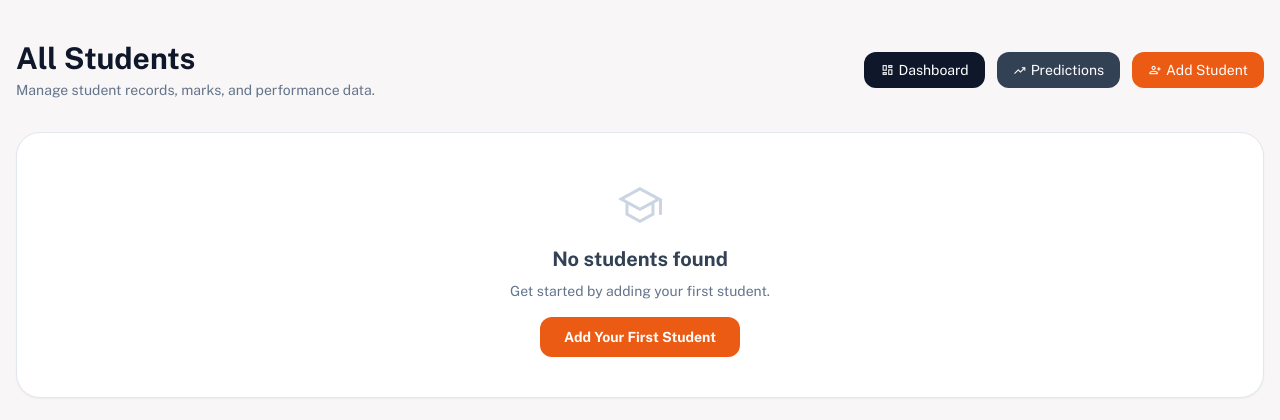
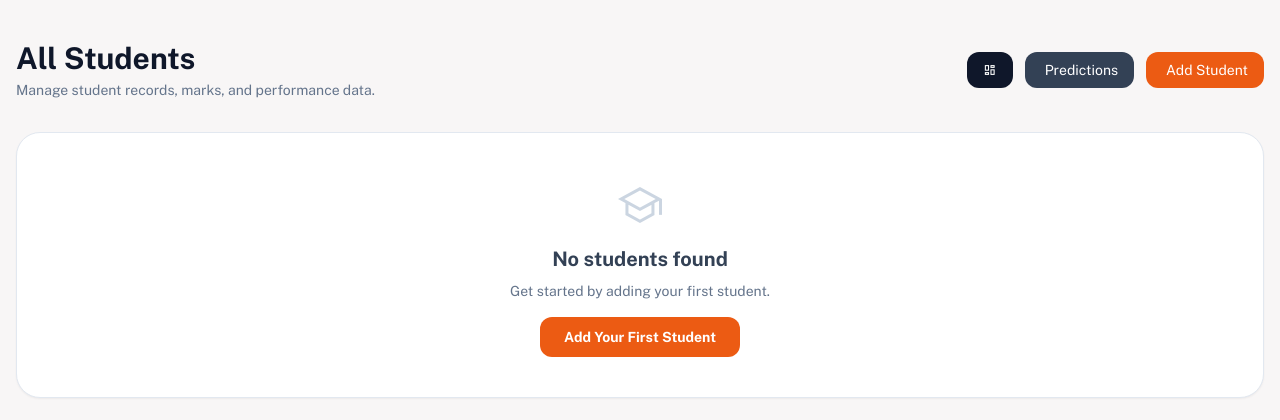
Before and after one commit to mahadevi85499/EduAnalytics_AI, a Flask app: page /students in a window 1280 px wide. Shown: the top 420 px of the page. Run offline with Flask 3, Linux system fonts and the light colour scheme; data that the repository does not hold is empty; some libraries are stand-ins or nearby versions.

Commit message:
ai integration

```diff
--- a/templates/students.html
+++ b/templates/students.html
@@ -48,13 +48,13 @@
             </div>
             <div class="flex flex-wrap gap-3">
                 <a href="{{ url_for('dashboard') }}" class="rounded-xl bg-slate-900 text-white px-4 py-2 text-sm flex items-center gap-1">
-                    <span class="material-symbols-outlined text-sm">dashboard</span> Dashboard
+                    <span class="material-symbols-outlined text-sm">dashboard</span>
                 </a>
                 <a href="{{ url_for('home') }}" class="rounded-xl bg-slate-700 text-white px-4 py-2 text-sm flex items-center gap-1">
-                    <span class="material-symbols-outlined text-sm">trending_up</span> Predictions
+                    <span class="material-symbols-outlined text-sm"></span> Predictions
                 </a>
                 <a href="{{ url_for('add_student') }}" class="rounded-xl bg-primary text-white px-4 py-2 text-sm flex items-center gap-1">
-                    <span class="material-symbols-outlined text-sm">person_add</span> Add Student
+                    <span class="material-symbols-outlined text-sm"></span> Add Student
                 </a>
             </div>
         </div>
```
Also changed, not shown: 1 other file.
